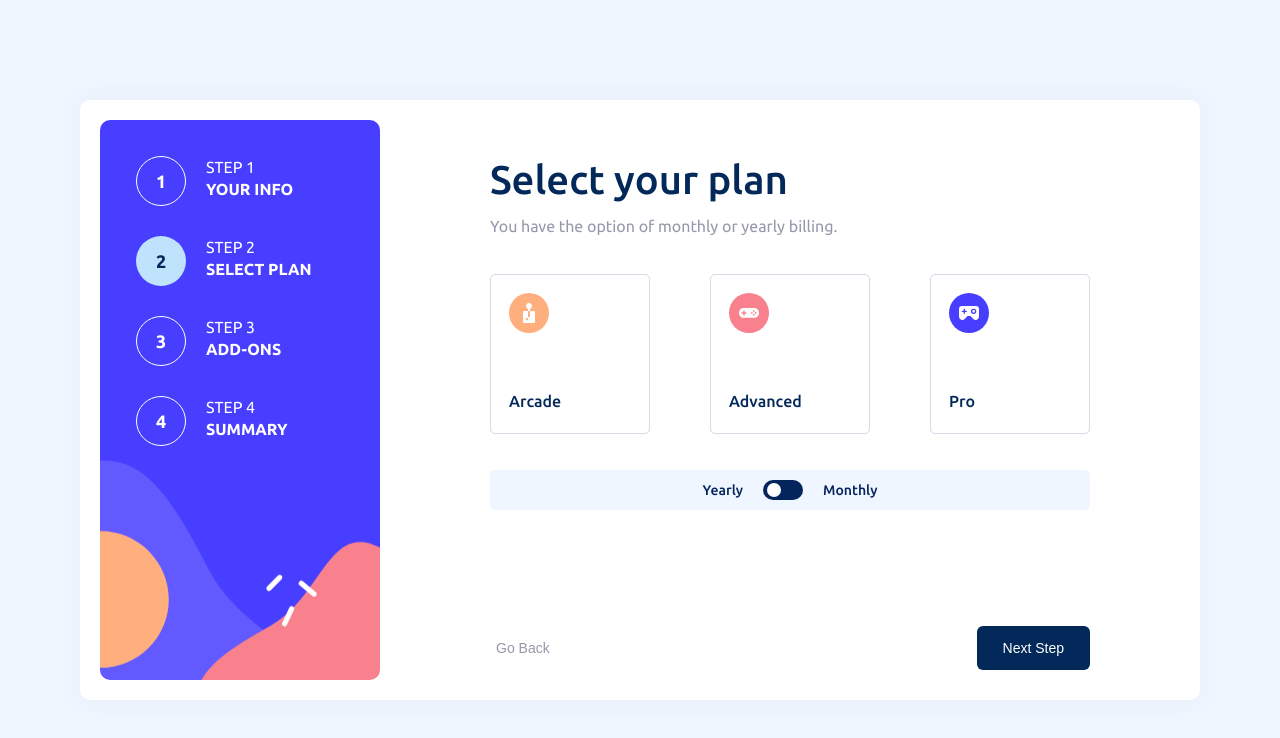
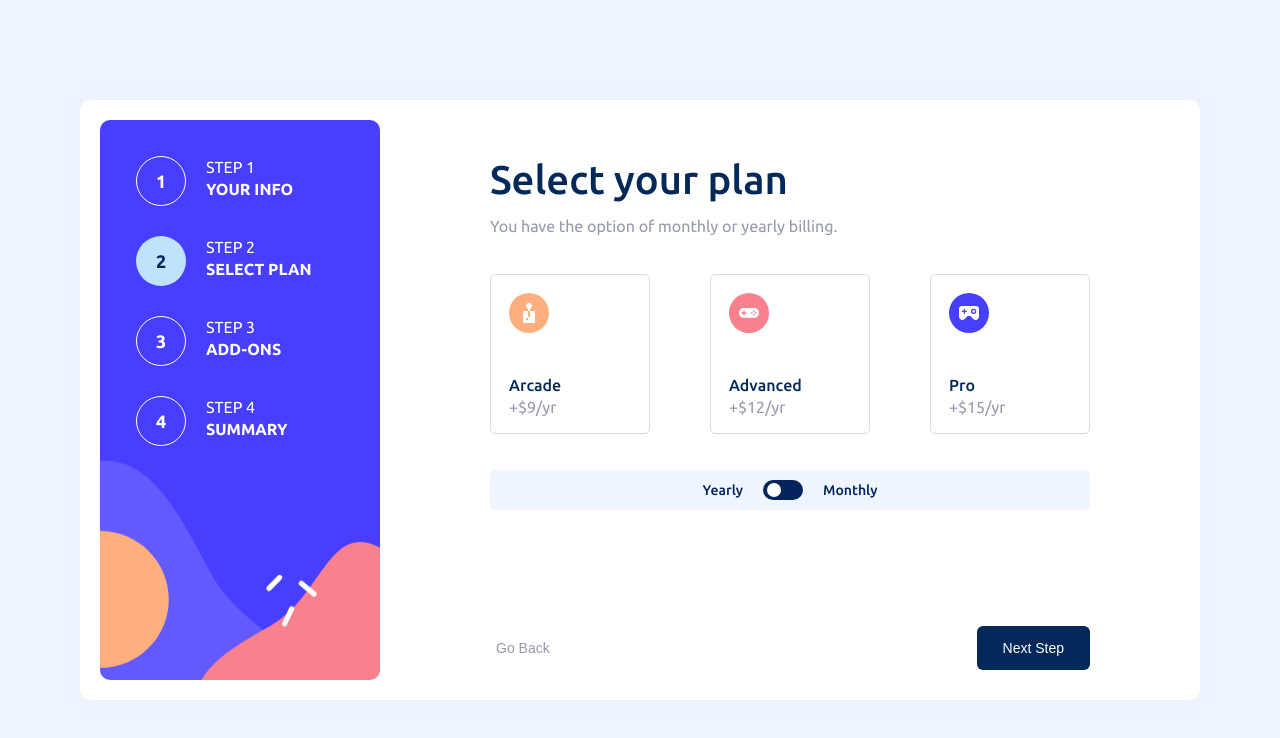
Before and after one commit to hun-ah/multi-step-form-v2, a React (Vite) app: page / in a window 1280 px wide. Both pictures are taken after a click on the button "Next Step". Shown: the top 738 px of the page. Built offline with nearby package versions, Linux system fonts and the light colour scheme.

Commit message:
added monthly/yearly price props

```diff
--- a/src/components/inputs/radioInput/RadioInput.jsx
+++ b/src/components/inputs/radioInput/RadioInput.jsx
@@ -3,7 +3,7 @@ import { ReactComponent as ArcadeIcon } from '../../../assets/icon-arcade.svg';
 import { ReactComponent as AdvancedIcon } from '../../../assets/icon-advanced.svg';
 import { ReactComponent as ProIcon } from '../../../assets/icon-pro.svg';
 
-const RadioInput = ({ label, id, price }) => {
+const RadioInput = ({ label, id, monthlyPrice, yearlyPrice }) => {
   return (
     <div className={styles.container}>
       <label htmlFor={id} className={styles.labelContainer}>
@@ -12,7 +12,7 @@ const RadioInput = ({ label, id, price }) => {
         {id == 'pro' && <ProIcon />}
         <div className={styles.planPrice}>
           <span className={styles.label}>{label}</span>
-          <span className={styles.price}>{price}</span>
+          <span className={styles.price}>+${monthlyPrice}/yr</span>
         </div>
         <input type='radio' className={styles.input} id={id} />
       </label>
```
